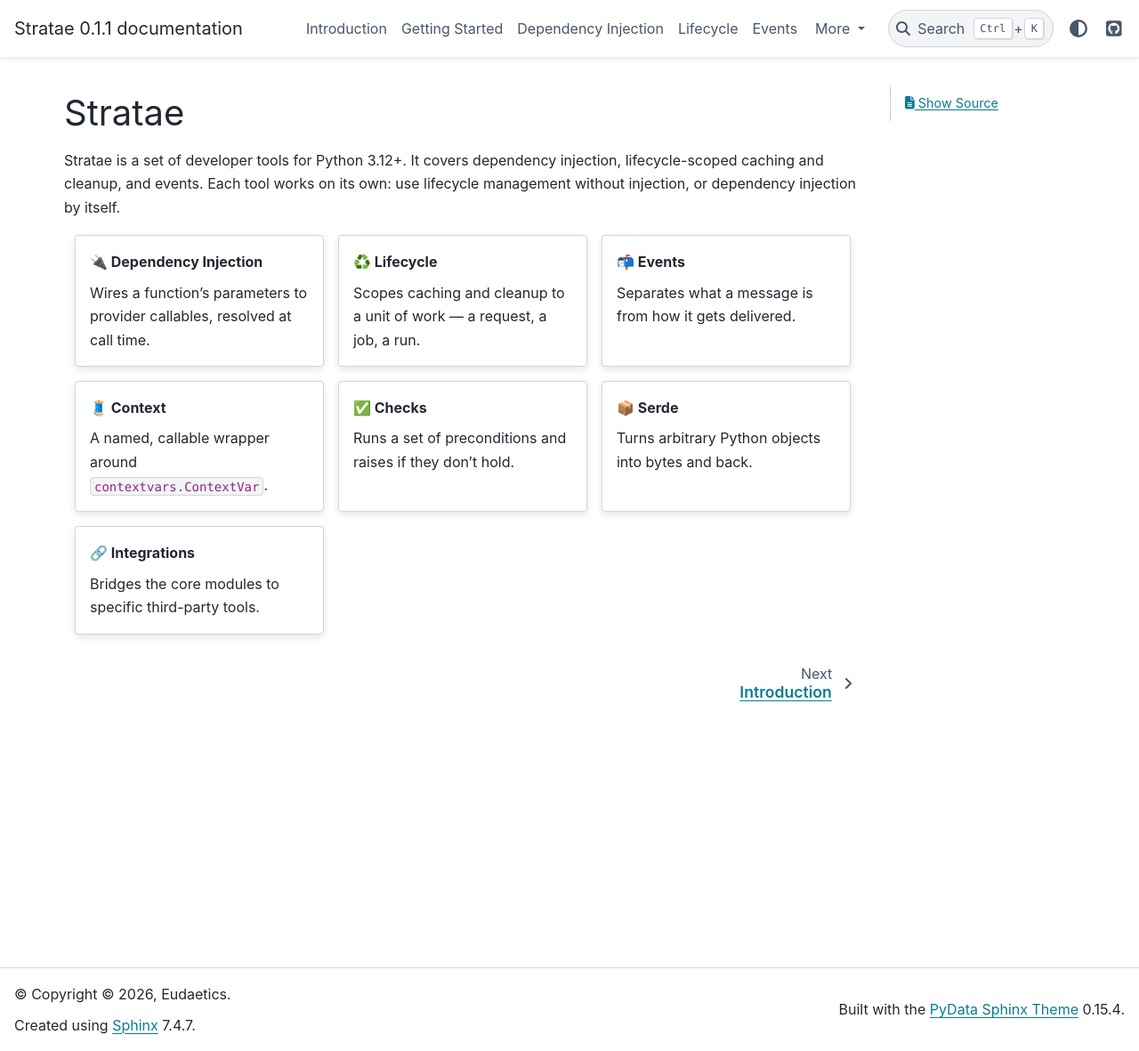
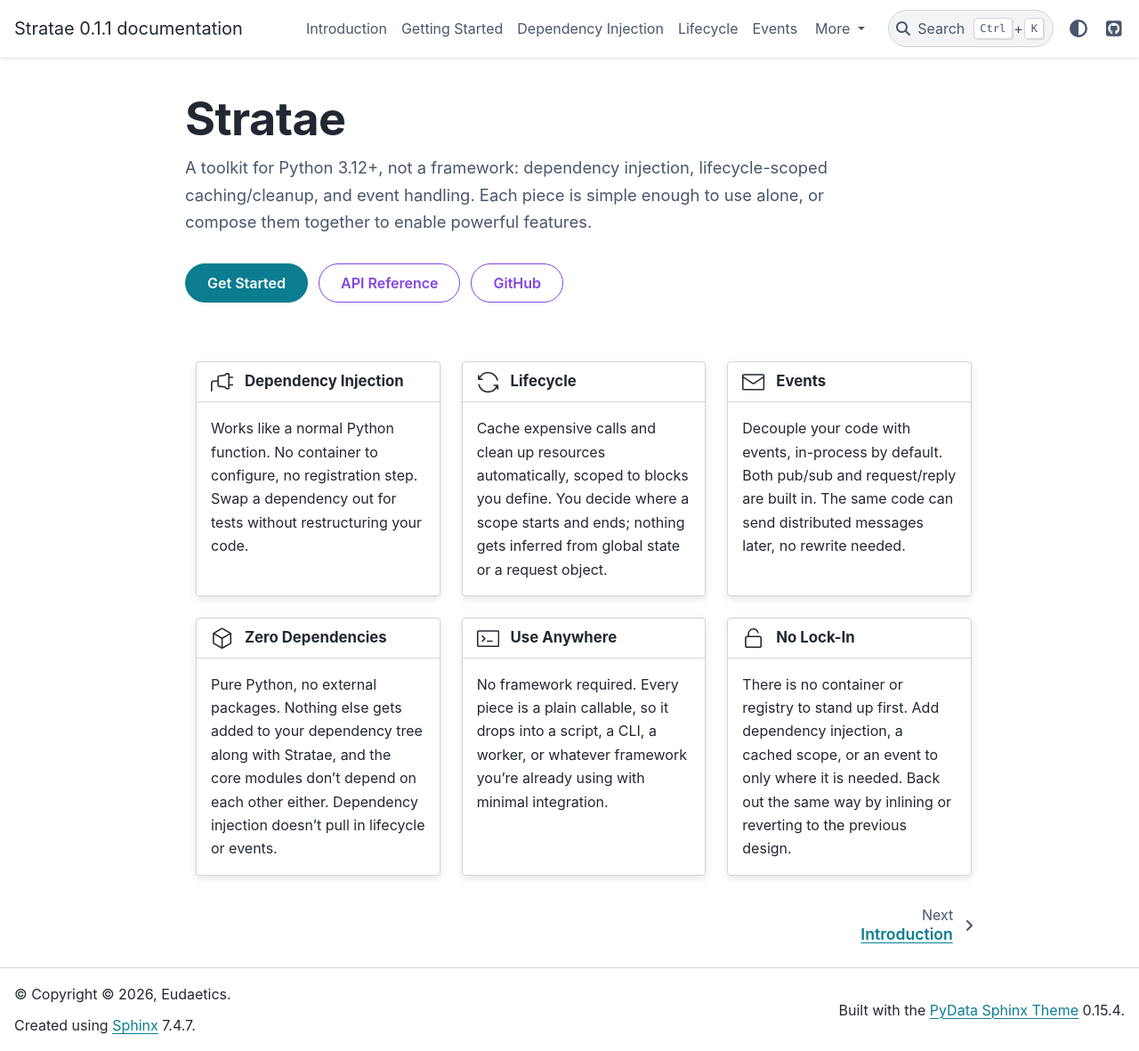
Before and after one commit to Eudaetics/stratae, a Sphinx documentation site: the page built from docs/index.md, in a window 1280 px wide and 1181 px high. Shown: the whole window at 89% size. Built offline with Sphinx 7.4.7 and the PyData theme 0.15.4, drawn with Linux system fonts in a browser that asks for light colours; pages that are not in the unit, such as notebooks, are missing from menus.

Commit message:
updating landing page

```diff
--- a/docs/_static/custom.css
+++ b/docs/_static/custom.css
@@ -1,9 +1,4 @@
-/* Render all API-reference sidebar entries in the code font, so the
-   short-titled submodule links match the code-role page titles. Module
-   page filenames all start with "stratae.", which appears in the href
-   regardless of which directory the link is relative to. The current
-   page's own entry has href="#", so it is matched by its position: a
-   direct child of a list that directly contains module-page links. */
+
 .globaltoc li:has(> a[href*="stratae."]) > a,
 .globaltoc li:has(> a[href*="stratae."]) > a code,
 .globaltoc ul:has(> li > a[href*="stratae."]) > li > a.current {
@@ -11,10 +6,7 @@
     font-size: 0.95em;
 }
 
-/* Field-list headers (PARAMETERS, RAISES, ...) render smaller than their
-   surrounding body text by default; bump them back up to match, and size
-   the "Example(s)" rubrics the same so both read as the same kind of
-   section. */
+
 dt.sig + dd > dl.field-list > dt,
 p.rubric {
     text-transform: uppercase;
@@ -22,3 +14,56 @@
     font-weight: 600;
     color: var(--yue-c-bold);
 }
+
+.sd-card {
+    transition: transform 0.15s ease, box-shadow 0.15s ease;
+}
+
+.sd-card:has(> .sd-stretched-link):hover {
+    transform: translateY(-3px);
+    box-shadow: 0 8px 20px rgba(0, 0, 0, 0.15);
+}
+
+.sd-card-header {
+    font-size: 1.05rem;
+    border-bottom: none;
+}
+
+.sd-card-header .sd-octicon {
+    margin-right: 0.5rem;
+}
+
+.sd-card-header p {
+    margin-bottom: 0;
+}
+
+#stratae > h1:first-child {
+    font-size: 3.25rem;
+    font-weight: 700;
+    letter-spacing: -0.01em;
+    margin-bottom: 0.6rem;
+}
+
+#stratae > p:first-of-type {
+    font-size: 1.15rem;
+    color: var(--pst-color-text-muted);
+    max-width: 40em;
+}
+
+#stratae .hero-buttons {
+    display: flex;
+    flex-wrap: wrap;
+    gap: 0.75rem;
+    margin-top: 2rem;
+}
+
+#stratae .sd-container-fluid {
+    margin-top: 3rem;
+}
+
+#stratae .sd-btn {
+    border-radius: 999px;
+    padding: 0.55rem 1.5rem;
+    font-weight: 600;
+    margin: 0;
+}
--- a/docs/conf.py
+++ b/docs/conf.py
@@ -60,6 +60,7 @@
 html_css_files = ["custom.css"]
 
 html_theme = "pydata_sphinx_theme"
+html_show_sourcelink = False
 html_theme_options = {
     "github_url": "https://github.com/Eudaetics/stratae",
 }
--- a/docs/index.md
+++ b/docs/index.md
@@ -1,50 +1,82 @@
 # Stratae
 
-Stratae is a set of developer tools for Python 3.12+. It covers dependency injection, lifecycle-scoped caching and cleanup, and events. Each tool works on its own: use lifecycle management without injection, or dependency injection by itself.
+A toolkit for Python 3.12+, not a framework: dependency injection, lifecycle-scoped caching/cleanup, and event handling. Each piece is simple enough to use alone, or compose them together to enable powerful features.
+
+::::{container} hero-buttons
+
+:::{button-ref} getting-started
+:color: primary
+:ref-type: doc
+
+Get Started
+:::
+
+:::{button-ref} api-reference
+:color: secondary
+:outline:
+:ref-type: doc
+
+API Reference
+:::
+
+:::{button-link} https://github.com/Eudaetics/stratae
+:color: secondary
+:outline:
+
+GitHub
+:::
+
+::::
 
 ::::{grid} 1 2 3 3
-:gutter: 3
+:gutter: 4
 
-:::{grid-item-card} 🔌 Dependency Injection
+:::{grid-item-card}
 :link: dependency-injection.html
 
-Wires a function's parameters to provider callables, resolved at call time.
+{octicon}`plug;1.5em` **Dependency Injection**
+^^^
+Works like a normal Python function. No container to configure, no registration step. Swap a dependency out for tests without restructuring your code.
 :::
 
-:::{grid-item-card} ♻️ Lifecycle
+:::{grid-item-card}
 :link: lifecycle.html
 
-Scopes caching and cleanup to a unit of work — a request, a job, a run.
+{octicon}`sync;1.5em` **Lifecycle**
+^^^
+Cache expensive calls and clean up resources automatically, scoped to blocks you define. You decide where a scope starts and ends; nothing gets inferred from global state or a request object.
 :::
 
-:::{grid-item-card} 📬 Events
+:::{grid-item-card}
 :link: events.html
 
-Separates what a message is from how it gets delivered.
+{octicon}`mail;1.5em` **Events**
+^^^
+Decouple your code with events, in-process by default. Both pub/sub and request/reply are built in. The same code can send distributed messages later, no rewrite needed.
 :::
 
-:::{grid-item-card} 🧵 Context
+:::{grid-item-card}
 :link: context.html
 
-A named, callable wrapper around `contextvars.ContextVar`.
+{octicon}`package;1.5em` **Zero Dependencies**
+^^^
+Pure Python, no external packages. Nothing else gets added to your dependency tree along with Stratae, and the core modules don't depend on each other either. Dependency injection doesn't pull in lifecycle or events.
 :::
 
-:::{grid-item-card} ✅ Checks
+:::{grid-item-card}
 :link: checks.html
 
-Runs a set of preconditions and raises if they don't hold.
+{octicon}`terminal;1.5em` **Use Anywhere**
+^^^
+No framework required. Every piece is a plain callable, so it drops into a script, a CLI, a worker, or whatever framework you're already using with minimal integration.
 :::
 
-:::{grid-item-card} 📦 Serde
+:::{grid-item-card}
 :link: serde.html
 
-Turns arbitrary Python objects into bytes and back.
-:::
-
-:::{grid-item-card} 🔗 Integrations
-:link: integrations/index.html
-
-Bridges the core modules to specific third-party tools.
+{octicon}`unlock;1.5em` **No Lock-In**
+^^^
+There is no container or registry to stand up first. Add dependency injection, a cached scope, or an event to only where it is needed. Back out the same way by inlining or reverting to the previous design.
 :::
 
 ::::
```
